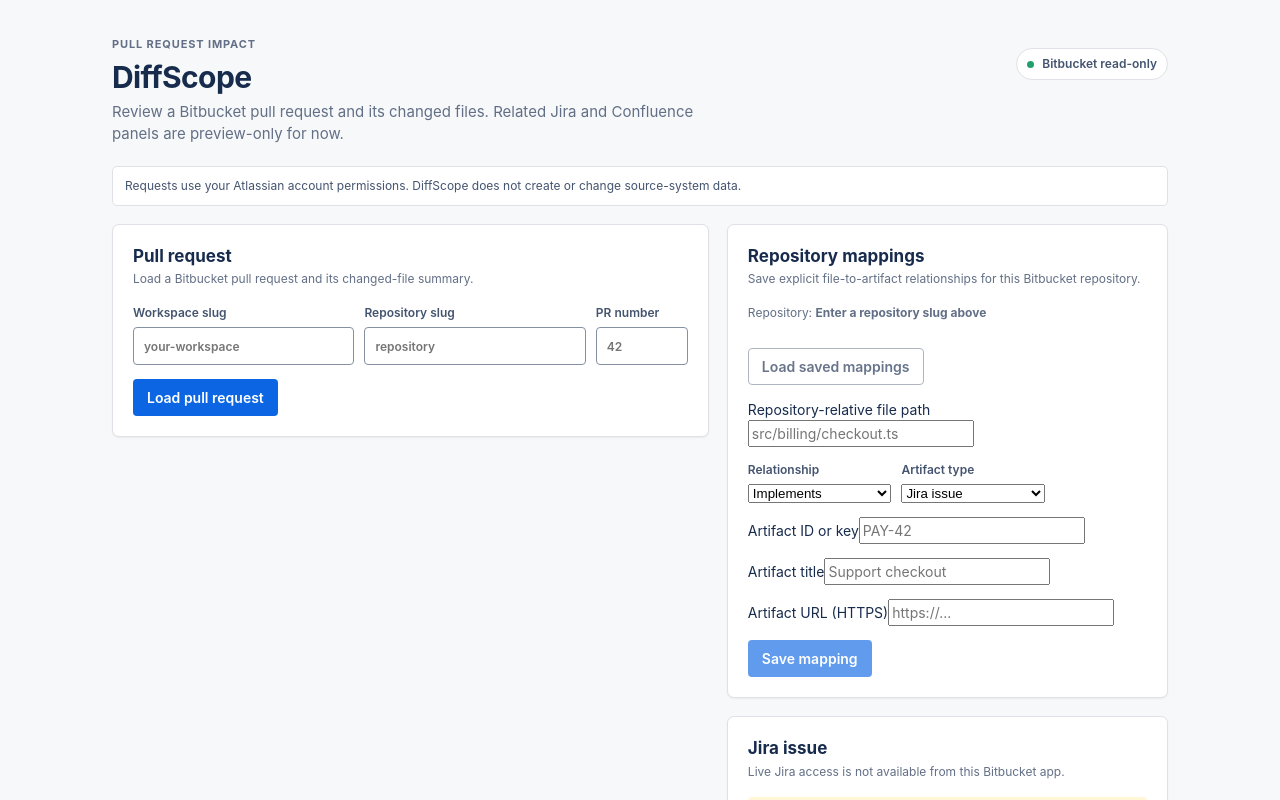
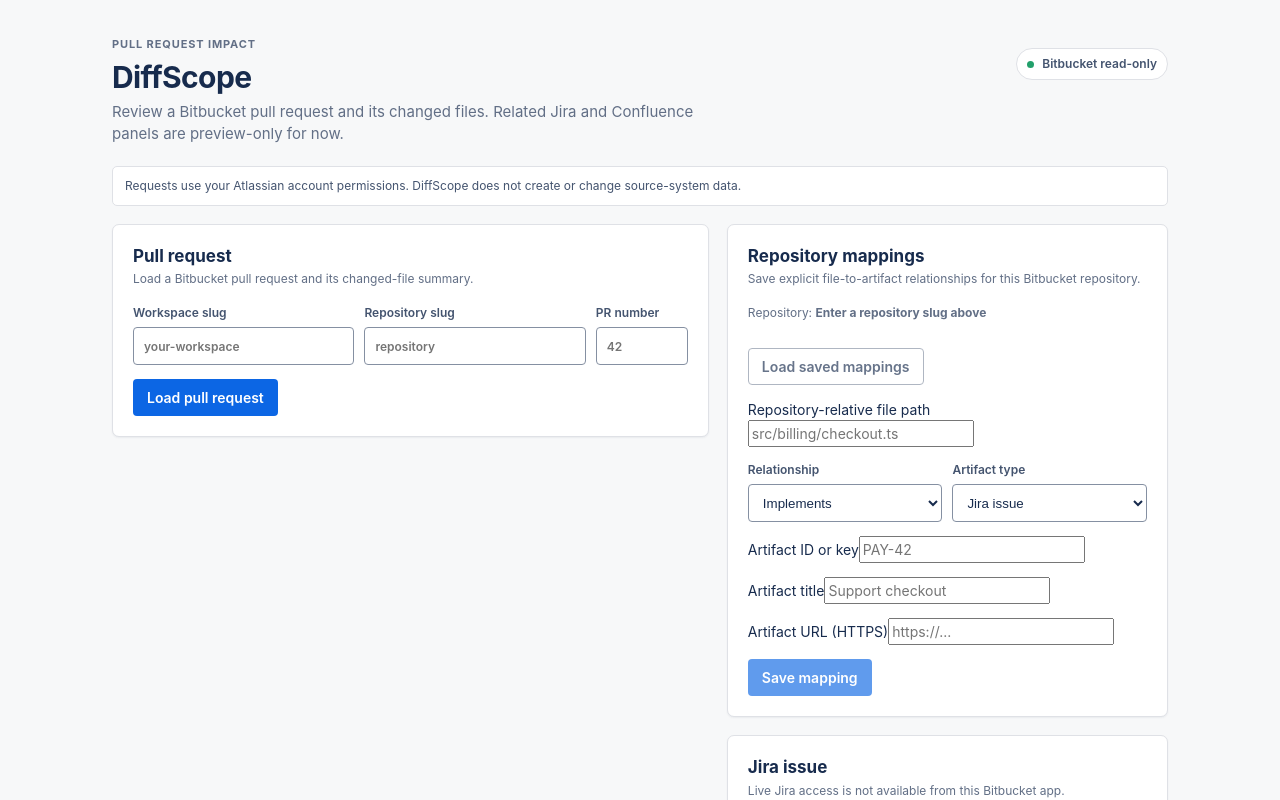
Before and after one commit to sabeerwaqas/diffscope, a React (Vite) app in the folder app/static/hello-world/: page / in a window 1280 px wide. Shown: the top 800 px of the page. Built offline with nearby package versions, Linux system fonts and the light colour scheme.

Commit message:
style: add consistent repository mapping form controls

```diff
--- a/app/static/hello-world/src/index.css
+++ b/app/static/hello-world/src/index.css
@@ -501,3 +501,19 @@ h4 {
     flex-direction: column;
   }
 }
+
+
+.form-row--two {
+  grid-template-columns: repeat(2, minmax(0, 1fr));
+}
+
+.form-row select {
+  width: 100%;
+  min-width: 0;
+  height: 38px;
+  padding: 8px 10px;
+  border: 1px solid #8590a2;
+  border-radius: 4px;
+  background: #fff;
+  color: #172b4d;
+}
```
